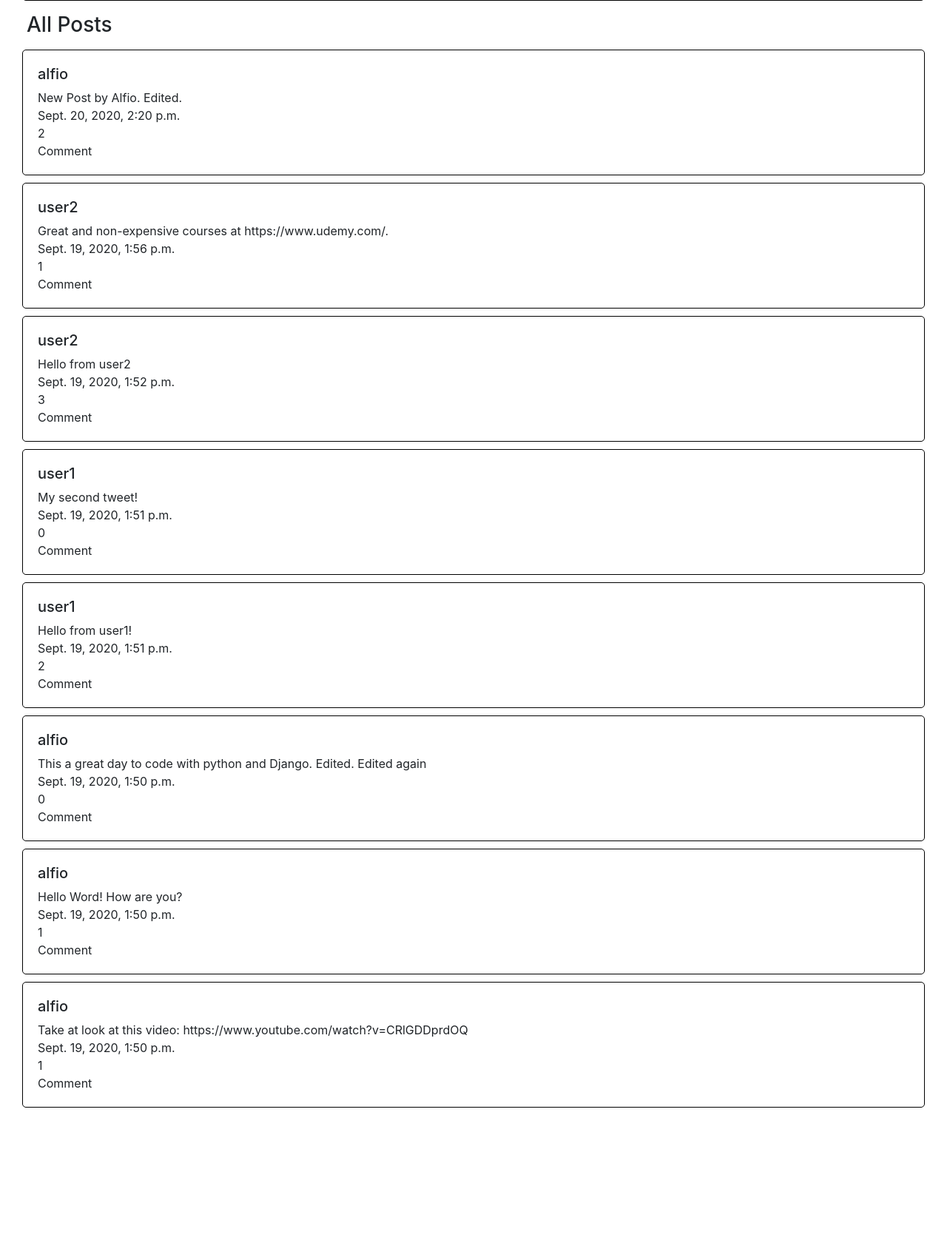
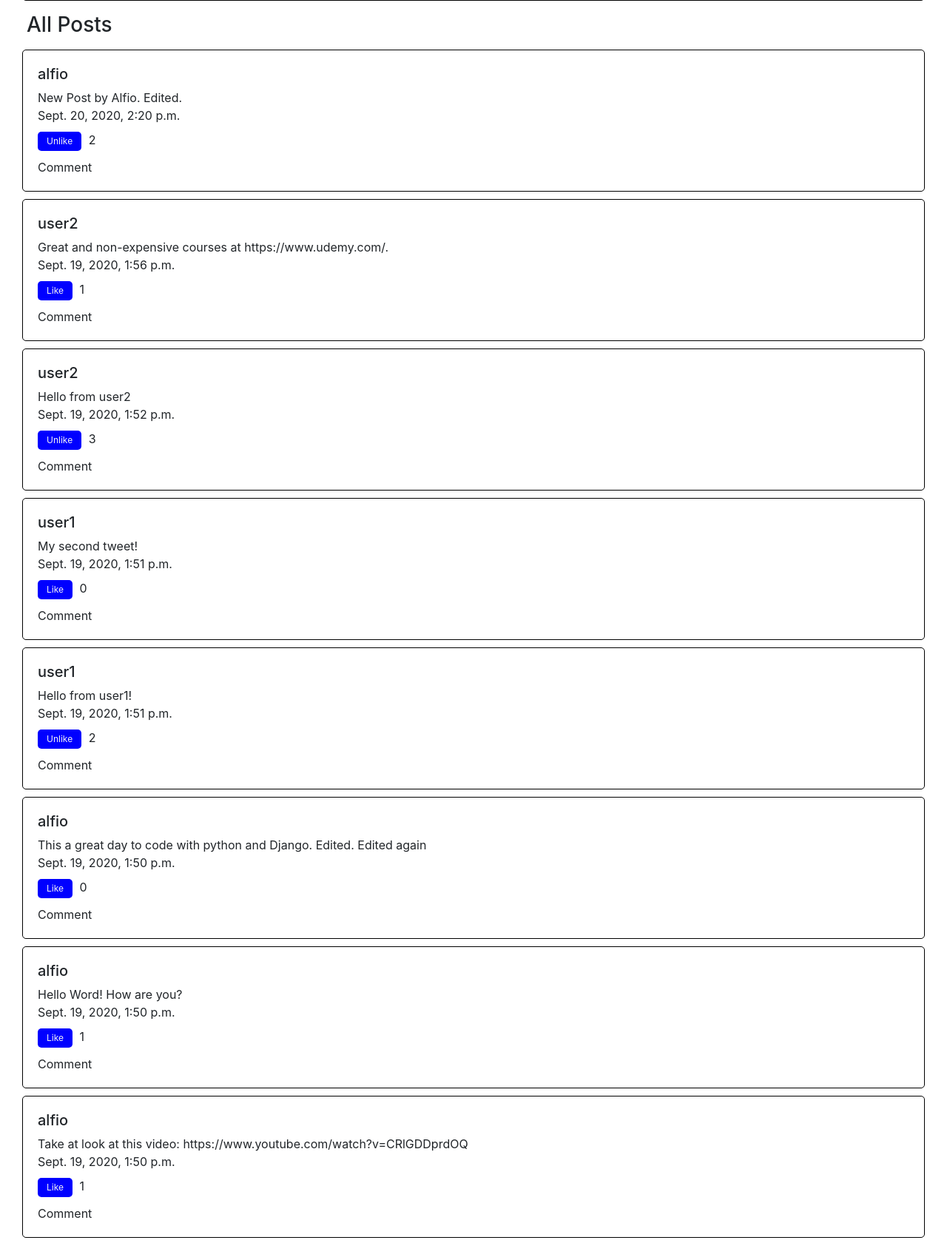
Before and after one commit to alfiomartini/network, a Django app: page / in a window 1280 px wide. Shown: the part 257-1960 px from the top of the page at 74% size. Before the commit the page ends 1754 px from the top, so only its background shows below. Run offline with Django 3.2, Linux system fonts and the light colour scheme; a user stored in the database is signed in; data comes from the database, SQL or seed files in the repository; both versions use the stored data as it was after the commit; some libraries are stand-ins or nearby versions.

```diff
--- a/network/models.py
+++ b/network/models.py
@@ -12,6 +12,7 @@ class User(AbstractUser):
     def __str__(self):
         return self.username
 
+
 class Post(models.Model):
     id = models.AutoField(primary_key=True)
     post_text = models.CharField(max_length=140)
@@ -22,8 +23,11 @@ class Post(models.Model):
     def __str__(self):
         return self.post_text
 
-    def count(self):
+    def likes_count(self):
         return self.liked_by.all().count()
+
+    def liked_by_all(self):
+        return self.liked_by.all()
 
 class Comment(models.Model):
     id = models.AutoField(primary_key=True)
--- a/network/static/network/styles.css
+++ b/network/static/network/styles.css
@@ -28,3 +28,25 @@ body{
 .post-wrapper .edit{
   display: block;
 }
+
+ /* Buttons */
+
+ .like-btn{
+  display: inline-block;
+  text-decoration: none;
+  color:whitesmoke;
+  font-size: 12px;
+  background-color: blue;
+  padding: 4px 12px;
+  border: none;
+  border-radius: 5px;
+  margin-bottom: 10px;
+  margin-top:10px;
+  margin-right:5px;
+}
+
+.like-btn:hover{
+  background-color: darkblue;
+  color: whitesmoke;
+  text-decoration: none;
+}
--- a/network/templates/network/index.html
+++ b/network/templates/network/index.html
@@ -21,7 +21,12 @@
         <div>{{post.post_text}}</div>
         <div>{{post.date}}</div>
         <div>
-            {{post.count}}
+            {% if request.user in post.liked_by_all %}
+                <button class="like-btn" id="post.id">Unlike</button>
+            {% else %}
+                <button class="like-btn" id="post.id">Like</button>
+            {% endif %}
+            {{post.likes_count}}
         </div>
         <div>Comment</div>
     </div>
@@ -32,14 +37,27 @@
 <script src="{% static 'network/getCookie.js' %}"></script>
 
 <script>
-    // script for processing editing of posts
     addEventListener('DOMContentLoaded', listeners);
 
     function listeners(){
-        edit = document.querySelector('.edit');
-        if (edit){
-            edit.addEventListener('click', processEdit);
-        }
+
+        // processing likes and unlikes
+        like_buttons = document.querySelectorAll('.like-btn')
+        like_buttons.forEach(button => {
+            button.addEventListener('click', processLike)
+        });
+
+         // script for processing editing of posts
+        edit_links = document.querySelectorAll('.edit');
+        edit_links.forEach(link => {
+            link.addEventListener('click', processEdit);
+        });
+    }
+
+    function processLike(){
+        let button_text = this.innerHTML;
+        let post_id = this.id
+        console.log(post_id, button_text);
     }
 
     function processEdit(event){
--- a/network/views.py
+++ b/network/views.py
@@ -19,6 +19,8 @@ def index(request):
         # print('following', user.following.all())
         # print('followed by', user.followers.all())
         posts = Post.objects.order_by('-date').all()
+        for post in posts:
+            print(post.id, post.liked_by.all())
         # print(posts)
         return render(request, "network/index.html", {'posts':posts})
     else:
```
Also changed, not shown: db.sqlite3.
